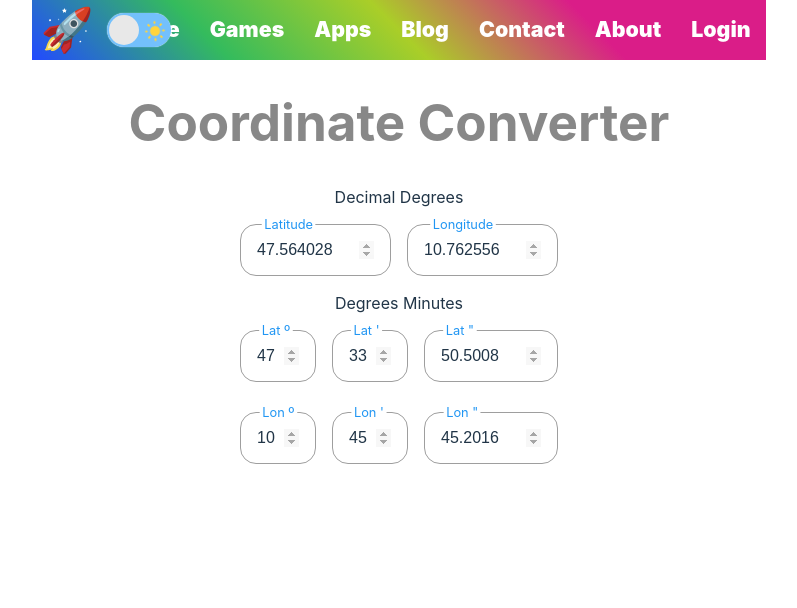
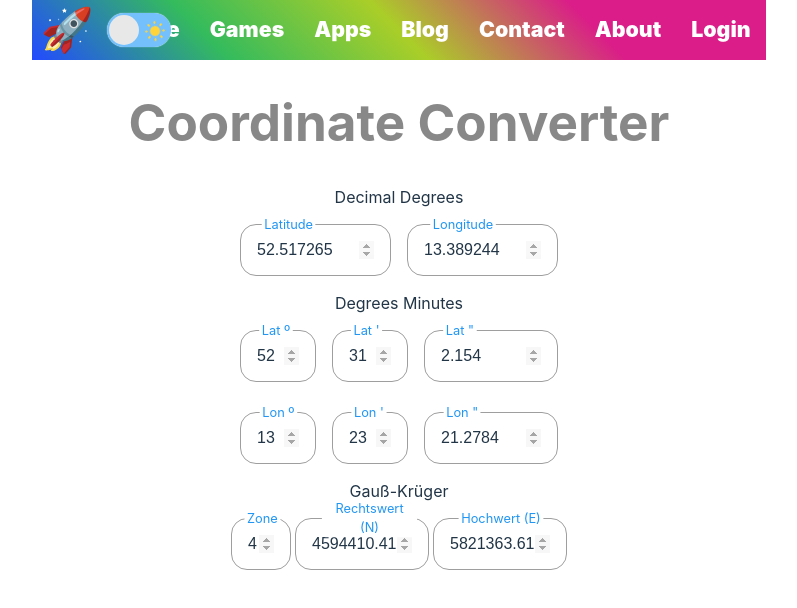
Before and after one commit to diegomardev/diegomardev-web, a React (Vite) app: page /apps/calculators/coordinate_converter in a window 1280 px wide. Shown: the top 608 px of the page, without its empty margins (241-1038 px from the left). Built offline with nearby package versions, Linux system fonts and the light colour scheme; no server answers; what atropos would draw is missing.

Commit message:
gaub-kruger

```diff
--- a/src/pages/Apps/Calculators/Coordinate_Converter/Coordinate_Converter.css
+++ b/src/pages/Apps/Calculators/Coordinate_Converter/Coordinate_Converter.css
@@ -9,6 +9,9 @@
   max-width: max-content;
   margin: 15px 8px;
   flex-wrap: wrap;
+}
+.input-group-calculator-gaus {
+  margin: 15px 2px;
 }
 
 .input-calculator-coordinate {
@@ -30,6 +33,9 @@
 .seconds{
   width: 100px;
 }
+.zone{
+  width: 26px;
+}
 .user-label-calculator {
   position: absolute;
   left: 15px;
@@ -38,6 +44,9 @@
   transform: translateY(1rem);
   transition: 150ms cubic-bezier(0.4,0,0.2,1);
   text-align: center;
+}
+.user-label-zone {
+  left: 9px;
 }
 .input-calculator-coordinate:focus{
   outline: none;
--- a/src/pages/Apps/Calculators/Coordinate_Converter/Coordinate_Converter.jsx
+++ b/src/pages/Apps/Calculators/Coordinate_Converter/Coordinate_Converter.jsx
@@ -3,14 +3,22 @@ import './Coordinate_Converter.css';
 import Navbar from '../../../../components/Navbar/Navbar';
 
 function Apps() {
-  const [latitude, setLatitude] = useState(47.564028);
-  const [longitude, setLongitude] = useState(10.762556);
-  const [latitudeDegrees, setLatitudeDegrees] = useState(47);
-  const [longitudeDegrees, setLongitudeDegrees] = useState(10);
-  const [latitudeMinutes, setLatitudeMinutes] = useState(33);
-  const [longitudeMinutes, setLongitudeMinutes] = useState(45);
-  const [latitudeSeconds, setLatitudeSeconds] = useState(50.5008);
-  const [longitudeSeconds, setLongitudeSeconds] = useState(45.2016);
+  // Variables para coordenadas decimales
+  const [latitude, setLatitude] = useState(52.517265);
+  const [longitude, setLongitude] = useState(13.389244);
+
+  // Variables para coordenadas en grados, minutos y segundos
+  const [latitudeDegrees, setLatitudeDegrees] = useState(52);
+  const [longitudeDegrees, setLongitudeDegrees] = useState(13);
+  const [latitudeMinutes, setLatitudeMinutes] = useState(31);
+  const [longitudeMinutes, setLongitudeMinutes] = useState(23);
+  const [latitudeSeconds, setLatitudeSeconds] = useState(2.154);
+  const [longitudeSeconds, setLongitudeSeconds] = useState(21.2784);
+
+  // Variables para coordenadas Gauß-Krüger
+  const [zone, setZone] = useState(4); // Ejemplo, debes establecer la zona correcta
+  const [r, setR] = useState(4594410.412);
+  const [h, setH] = useState(5821363.617);
 
   const updateDecimalDegrees = (lat, lon) => {
     setLatitude(lat);
@@ -36,7 +44,6 @@ function Apps() {
 
   const handleLatitudeChange = (e) => {
     const value = e.target.value;
-    //console.log(value);
     if (!isNaN(value)) {
       updateDecimalDegrees(value, longitude);
       updateDMSFromDecimal(value, longitude);
@@ -88,6 +95,48 @@ function Apps() {
       setLongitudeSeconds(newLonSeconds);
     }
   };
+  const handleZoneChange = (e) => {
+    const value = parseInt(e.target.value, 10);
+    if (!isNaN(value)) {
+      setZone(value);
+      updateDecimalFromGaussKreuger(value, r, h);
+    }
+  };
+
+  const handleRChange = (e) => {
+    const value = parseFloat(e.target.value);
+    if (!isNaN(value)) {
+      setR(value);
+      updateDecimalFromGaussKreuger(zone, value, h);
+    }
+  };
+
+  const handleHChange = (e) => {
+    const value = parseFloat(e.target.value);
+    if (!isNaN(value)) {
+      setH(value);
+      updateDecimalFromGaussKreuger(zone, r, value);
+    }
+  };
+
+  const updateDecimalFromGaussKreuger = (zone, r, h) => {
+    const rho = 57.29577951; // 180/PI
+    const e2 = 0.006719219;
+    const b1 = r / 10000855.7646;
+    const b2 = b1 * b1;
+    const bf = (325632.08677 * b1 * (
+      ((((0.00000562025 * b2 - 0.0000436398) * b2 + 0.00022976983) * b2 - 0.00113566119) * b2 + 0.00424914906) * b2 - 0.00831729565) * b2 + 1) / 3600 / rho;
+    const fa = (zone * 1000000 - 500000) / (6398786.849 / Math.sqrt(1 + Math.pow(Math.cos(bf), 2) * e2));
+    const LAT_Formula = (bf - (Math.pow(fa, 2) * (Math.sin(bf) / Math.cos(bf)) * (1 + Math.pow(Math.cos(bf), 2) * e2) / 2) + (Math.pow(fa, 4) * (Math.sin(bf) / Math.cos(bf)) * (5 + 3 * Math.pow(Math.sin(bf) / Math.cos(bf), 2) + 6 * Math.pow(Math.cos(bf), 2) * e2 - 6 * Math.pow(Math.cos(bf), 2) * e2 * Math.pow(Math.sin(bf) / Math.cos(bf), 2)) / 24)) * rho;
+    const LON_Formula = (fa - (Math.pow(fa, 3) * (1 + 2 * Math.pow(Math.sin(bf) / Math.cos(bf), 2) + Math.pow(Math.cos(bf), 2) * e2) / 6 + (Math.pow(fa, 5) * (1 + 28 * Math.pow(Math.sin(bf) / Math.cos(bf), 2) + 24 * Math.pow(Math.sin(bf) / Math.cos(bf), 4)) / 120)) * rho / Math.cos(bf));
+
+    // Actualiza las coordenadas decimales
+    setLatitude(LAT_Formula);
+    setLongitude(LON_Formula);
+    updateDMSFromDecimal(LAT_Formula, LON_Formula);
+  };
+
+
 
   return (
     <>
@@ -135,7 +184,7 @@ function Apps() {
                 step="any"
                 name="latDegrees"
                 autoComplete="off"
-                className="input-calculator degrees"
+                className="input-calculator-coordinate degrees"
                 value={latitudeDegrees}
                 onChange={(e) => handleDMSChange('latDegrees', e)}
               />
@@ -148,7 +197,7 @@ function Apps() {
                 step="any"
                 name="latMinutes"
                 autoComplete="off"
-                className="input-calculator minutes"
+                className="input-calculator-coordinate minutes"
                 value={latitudeMinutes}
                 onChange={(e) => handleDMSChange('latMinutes', e)}
               />
@@ -161,7 +210,7 @@ function Apps() {
                 step="any"
                 name="latSeconds"
                 autoComplete="off"
-                className="input-calculator seconds"
+                className="input-calculator-coordinate seconds"
                 value={latitudeSeconds}
                 onChange={(e) => handleDMSChange('latSeconds', e)}
               />
@@ -176,7 +225,7 @@ function Apps() {
                 step="any"
                 name="lonDegrees"
                 autoComplete="off"
-                className="input-calculator degrees"
+                className="input-calculator-coordinate degrees"
                 value={longitudeDegrees}
                 onChange={(e) => handleDMSChange('lonDegrees', e)}
               />
@@ -189,7 +238,7 @@ function Apps() {
                 step="any"
                 name="lonMinutes"
                 autoComplete="off"
-                className="input-calculator minutes"
+                className="input-calculator-coordinate minutes"
                 value={longitudeMinutes}
                 onChange={(e) => handleDMSChange('lonMinutes', e)}
               />
@@ -202,11 +251,53 @@ function Apps() {
                 step="any"
                 name="lonSeconds"
                 autoComplete="off"
-                className="input-calculator seconds"
+                className="input-calculator-coordinate seconds"
                 value={longitudeSeconds}
                 onChange={(e) => handleDMSChange('lonSeconds', e)}
               />
               <label className="user-label-calculator">Lon "</label>
+            </div>
+          </div>
+          <span>Gauß-Krüger</span>
+          <div>
+            <div className="input-group-calculator input-group-calculator-gaus">
+              <input
+                required
+                type="number"
+                step="any"
+                name="zone"
+                autoComplete="off"
+                className="input-calculator-coordinate zone"
+                value={zone}
+                onChange={(e) => handleZoneChange(e)}
+              />
+              <label className="user-label-calculator user-label-zone">Zone</label>
+            </div>
+            <div className="input-group-calculator input-group-calculator-gaus">
+              <input
+                required
+                type="number"
+                step="any"
+                name="r"
+                autoComplete="off"
+                className="input-calculator-coordinate seconds"
+                value={r}
+                onChange={(e) => handleRChange(e)}
+              />
+              <label className="user-label-calculator">Rechtswert (N)</label>
+            </div>
+            <div className="input-group-calculator input-group-calculator-gaus">
+              <input
+                required
+                type="number"
+                step="any"
+                name="h"
+                autoComplete="off"
+                className="input-calculator-coordinate seconds"
+                value={h}
+                onChange={(e) => handleHChange(e)}
+              />
+              <label className="user-label-calculator">Hochwert (E)</label>
             </div>
           </div>
         </form>
```
